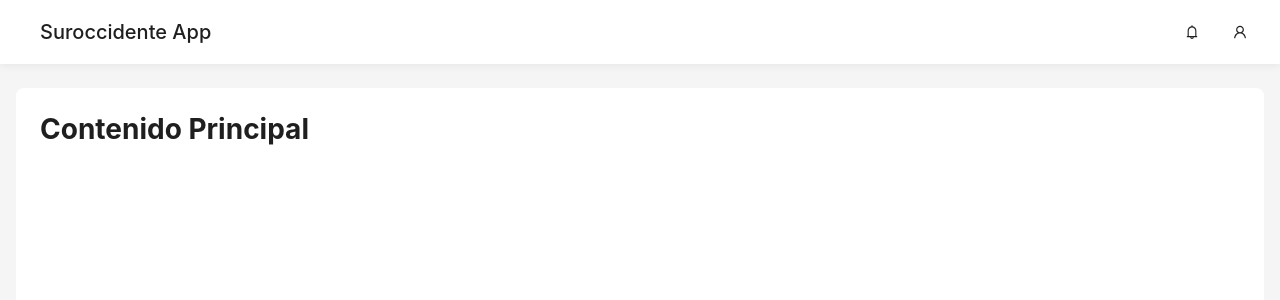
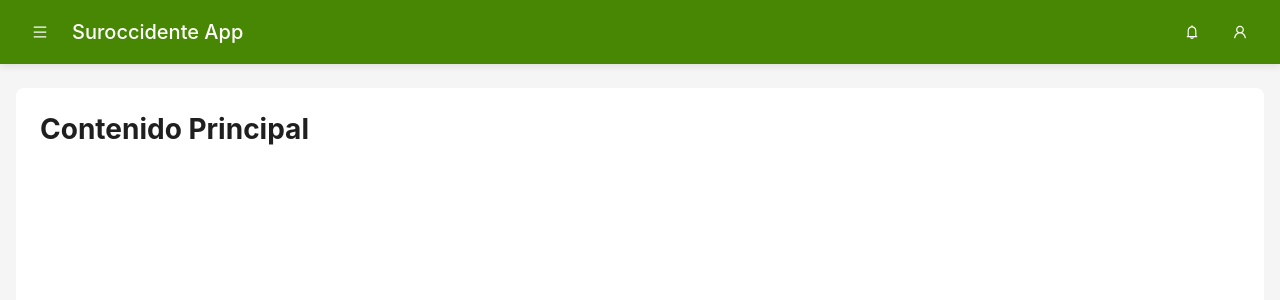
Before and after one commit to javierra218/suroccidente_react_app, a React (Vite) app: page / in a window 1280 px wide. Shown: the top 300 px of the page. Built offline with nearby package versions, Linux system fonts and the light colour scheme.

Commit message:
refactor: Ajusta el estilo del Topbar y corrige la importación de React en MainLayout. Se cambia el color de fondo y la sombra del Topbar, y se añade color a los botones.

```diff
--- a/src/components/Layout/MainLayout/MainLayout.tsx
+++ b/src/components/Layout/MainLayout/MainLayout.tsx
@@ -1,5 +1,5 @@
+import { Layout } from 'antd';
 import React from 'react';
-import { Layout } from 'antd';
 import Topbar from '../Topbar/Topbar';
 import './MainLayout.css';
 
--- a/src/components/Layout/Topbar/Topbar.css
+++ b/src/components/Layout/Topbar/Topbar.css
@@ -1,10 +1,10 @@
 .topbar {
-  background: #fff;
+  background: #488704;
   padding: 0 24px;
   display: flex;
   align-items: center;
   justify-content: space-between;
-  box-shadow: 0 2px 8px rgba(0, 0, 0, 0.06);
+  box-shadow: 0 2px 8px rgba(0, 0, 0, 0.1);
 }
 
 .topbar-left {
@@ -17,6 +17,15 @@
   margin-left: 16px;
   font-size: 20px;
   font-weight: 500;
+  color: #fff;
+}
+
+.topbar button {
+  color: #fff;
+}
+
+.topbar button:hover {
+  color: rgba(255, 255, 255, 0.8);
 }
 
 @media (max-width: 768px) {
--- a/src/components/Layout/Topbar/Topbar.tsx
+++ b/src/components/Layout/Topbar/Topbar.tsx
@@ -9,7 +9,7 @@ const Topbar: React.FC = () => {
   return (
     <Header className="topbar">
       <div className="topbar-left">
-        {/* <Button type="text" icon={<MenuOutlined />} /> */}
+        <Button type="text" icon={<MenuOutlined />} />
         <h1 className="topbar-title">Suroccidente App</h1>
       </div>
 
```
